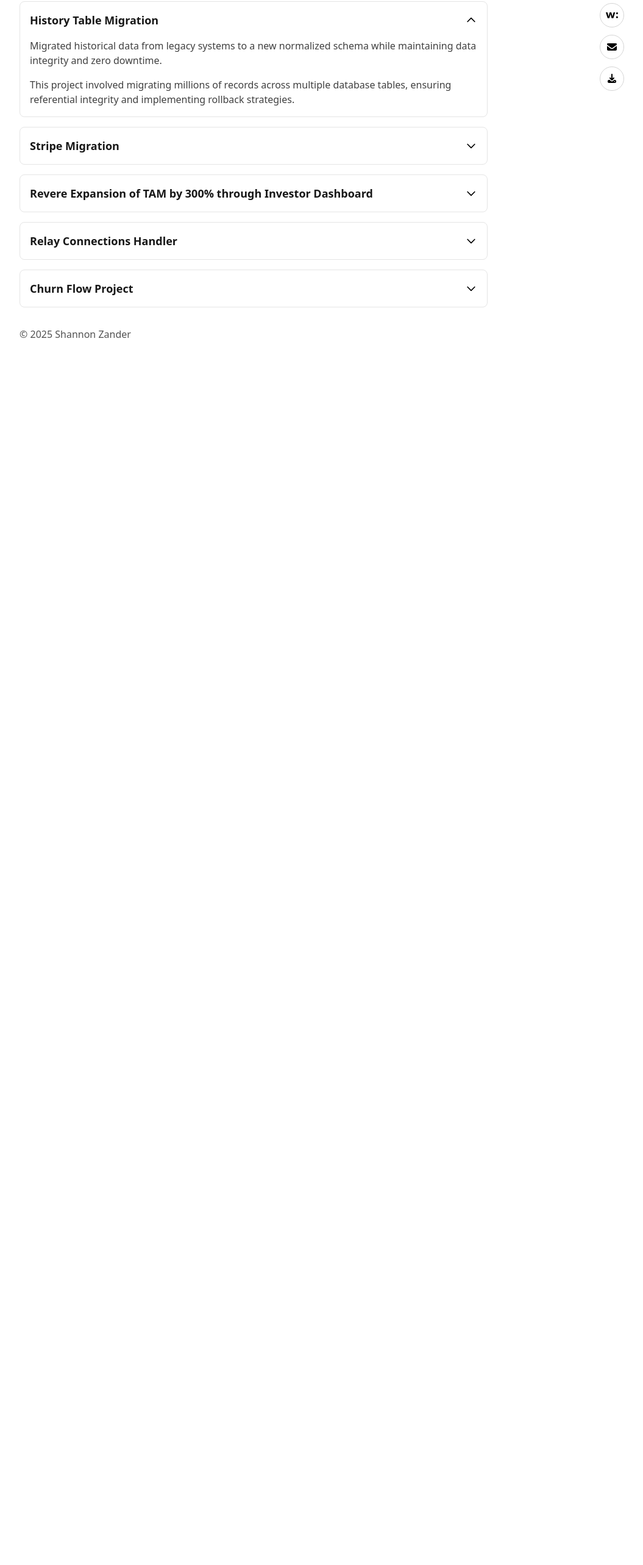
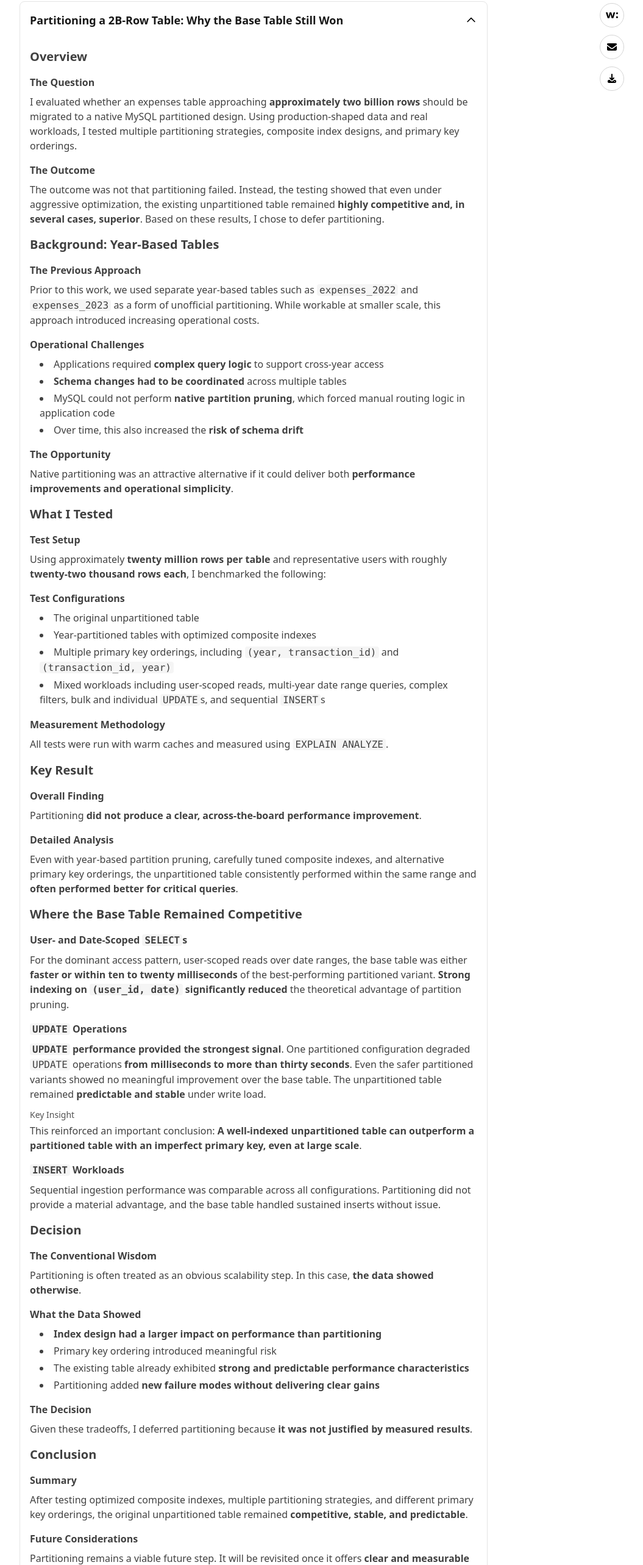
Before and after one commit to sezder/shannon-zander-personal-site, a Next.js app: page /projects in a window 1280 px wide. Shown: the part 211-2777 px from the top of the page at 61% size, without its empty margins (224-1279 px from the left). Before the commit the page ends 835 px from the top, so only its background shows below. Built offline with nearby package versions, Linux system fonts and the light colour scheme; no server answers.

Commit message:
Add project section documenting 2B-row MySQL table partitioning evaluation

```diff
--- a/app/projects/page.tsx
+++ b/app/projects/page.tsx
@@ -66,6 +66,125 @@ export default function ProjectsPage() {
   }
 
   const projects = [
+    {
+      title: 'Partitioning a 2B-Row Table: Why the Base Table Still Won',
+      content: (
+        <div className="space-y-4">
+          <div>
+            <h4 className="text-xl font-semibold mb-3 mt-4">Overview</h4>
+            <h5 className="text-base font-semibold mt-4 mb-2">The Question</h5>
+            <p>
+              I evaluated whether an expenses table approaching <strong>approximately two billion rows</strong> should be migrated to a native MySQL partitioned design. Using production-shaped data and real workloads, I tested multiple partitioning strategies, composite index designs, and primary key orderings.
+            </p>
+            <h5 className="text-base font-semibold mt-4 mb-2">The Outcome</h5>
+            <p>
+              The outcome was not that partitioning failed. Instead, the testing showed that even under aggressive optimization, the existing unpartitioned table remained <strong>highly competitive and, in several cases, superior</strong>. Based on these results, I chose to defer partitioning.
+            </p>
+          </div>
+
+          <div>
+            <h4 className="text-xl font-semibold mb-3 mt-4">Background: Year-Based Tables</h4>
+            <h5 className="text-base font-semibold mt-4 mb-2">The Previous Approach</h5>
+            <p>
+              Prior to this work, we used separate year-based tables such as <code className="bg-neutral-100 dark:bg-neutral-800 px-1 rounded">expenses_2022</code> and <code className="bg-neutral-100 dark:bg-neutral-800 px-1 rounded">expenses_2023</code> as a form of unofficial partitioning. While workable at smaller scale, this approach introduced increasing operational costs.
+            </p>
+            <h5 className="text-base font-semibold mt-4 mb-2">Operational Challenges</h5>
+            <ul className="list-disc list-inside space-y-1 ml-4 mt-2">
+              <li>Applications required <strong>complex query logic</strong> to support cross-year access</li>
+              <li><strong>Schema changes had to be coordinated</strong> across multiple tables</li>
+              <li>MySQL could not perform <strong>native partition pruning</strong>, which forced manual routing logic in application code</li>
+              <li>Over time, this also increased the <strong>risk of schema drift</strong></li>
+            </ul>
+            <h5 className="text-base font-semibold mt-4 mb-2">The Opportunity</h5>
+            <p>
+              Native partitioning was an attractive alternative if it could deliver both <strong>performance improvements and operational simplicity</strong>.
+            </p>
+          </div>
+
+          <div>
+            <h4 className="text-xl font-semibold mb-3 mt-4">What I Tested</h4>
+            <h5 className="text-base font-semibold mt-4 mb-2">Test Setup</h5>
+            <p>
+              Using approximately <strong>twenty million rows per table</strong> and representative users with roughly <strong>twenty-two thousand rows each</strong>, I benchmarked the following:
+            </p>
+            <h5 className="text-base font-semibold mt-4 mb-2">Test Configurations</h5>
+            <ul className="list-disc list-inside space-y-1 ml-4">
+              <li>The original unpartitioned table</li>
+              <li>Year-partitioned tables with optimized composite indexes</li>
+              <li>Multiple primary key orderings, including <code className="bg-neutral-100 dark:bg-neutral-800 px-1 rounded">(year, transaction_id)</code> and <code className="bg-neutral-100 dark:bg-neutral-800 px-1 rounded">(transaction_id, year)</code></li>
+              <li>Mixed workloads including user-scoped reads, multi-year date range queries, complex filters, bulk and individual <code className="bg-neutral-100 dark:bg-neutral-800 px-1 rounded">UPDATE</code>s, and sequential <code className="bg-neutral-100 dark:bg-neutral-800 px-1 rounded">INSERT</code>s</li>
+            </ul>
+            <h5 className="text-base font-semibold mt-4 mb-2">Measurement Methodology</h5>
+            <p>
+              All tests were run with warm caches and measured using <code className="bg-neutral-100 dark:bg-neutral-800 px-1 rounded">EXPLAIN ANALYZE</code>.
+            </p>
+          </div>
+
+          <div>
+            <h4 className="text-xl font-semibold mb-3 mt-4">Key Result</h4>
+            <h5 className="text-base font-semibold mt-4 mb-2">Overall Finding</h5>
+            <p>
+              Partitioning <strong>did not produce a clear, across-the-board performance improvement</strong>.
+            </p>
+            <h5 className="text-base font-semibold mt-4 mb-2">Detailed Analysis</h5>
+            <p>
+              Even with year-based partition pruning, carefully tuned composite indexes, and alternative primary key orderings, the unpartitioned table consistently performed within the same range and <strong>often performed better for critical queries</strong>.
+            </p>
+          </div>
+
+          <div>
+            <h4 className="text-xl font-semibold mb-3 mt-4">Where the Base Table Remained Competitive</h4>
+            <h5 className="text-base font-semibold mt-4 mb-2">User- and Date-Scoped <code className="bg-neutral-100 dark:bg-neutral-800 px-1 rounded">SELECT</code>s</h5>
+            <p>
+              For the dominant access pattern, user-scoped reads over date ranges, the base table was either <strong>faster or within ten to twenty milliseconds</strong> of the best-performing partitioned variant. <strong>Strong indexing on <code className="bg-neutral-100 dark:bg-neutral-800 px-1 rounded">(user_id, date)</code> significantly reduced</strong> the theoretical advantage of partition pruning.
+            </p>
+            <h5 className="text-base font-semibold mt-4 mb-2"><code className="bg-neutral-100 dark:bg-neutral-800 px-1 rounded">UPDATE</code> Operations</h5>
+            <p>
+              <strong><code className="bg-neutral-100 dark:bg-neutral-800 px-1 rounded">UPDATE</code> performance provided the strongest signal</strong>. One partitioned configuration degraded <code className="bg-neutral-100 dark:bg-neutral-800 px-1 rounded">UPDATE</code> operations <strong>from milliseconds to more than thirty seconds</strong>. Even the safer partitioned variants showed no meaningful improvement over the base table. The unpartitioned table remained <strong>predictable and stable</strong> under write load.
+            </p>
+            <h6 className="text-sm font-medium mt-3 mb-1 text-neutral-600 dark:text-neutral-400">Key Insight</h6>
+            <p>
+              This reinforced an important conclusion: <strong>A well-indexed unpartitioned table can outperform a partitioned table with an imperfect primary key, even at large scale</strong>.
+            </p>
+            <h5 className="text-base font-semibold mt-4 mb-2"><code className="bg-neutral-100 dark:bg-neutral-800 px-1 rounded">INSERT</code> Workloads</h5>
+            <p>
+              Sequential ingestion performance was comparable across all configurations. Partitioning did not provide a material advantage, and the base table handled sustained inserts without issue.
+            </p>
+          </div>
+
+          <div>
+            <h4 className="text-xl font-semibold mb-3 mt-4">Decision</h4>
+            <h5 className="text-base font-semibold mt-4 mb-2">The Conventional Wisdom</h5>
+            <p>
+              Partitioning is often treated as an obvious scalability step. In this case, <strong>the data showed otherwise</strong>.
+            </p>
+            <h5 className="text-base font-semibold mt-4 mb-2">What the Data Showed</h5>
+            <ul className="list-disc list-inside space-y-1 ml-4 mt-2">
+              <li><strong>Index design had a larger impact on performance than partitioning</strong></li>
+              <li>Primary key ordering introduced meaningful risk</li>
+              <li>The existing table already exhibited <strong>strong and predictable performance characteristics</strong></li>
+              <li>Partitioning added <strong>new failure modes without delivering clear gains</strong></li>
+            </ul>
+            <h5 className="text-base font-semibold mt-4 mb-2">The Decision</h5>
+            <p>
+              Given these tradeoffs, I deferred partitioning because <strong>it was not justified by measured results</strong>.
+            </p>
+          </div>
+
+          <div>
+            <h4 className="text-xl font-semibold mb-3 mt-4">Conclusion</h4>
+            <h5 className="text-base font-semibold mt-4 mb-2">Summary</h5>
+            <p>
+              After testing optimized composite indexes, multiple partitioning strategies, and different primary key orderings, the original unpartitioned table remained <strong>competitive, stable, and predictable</strong>.
+            </p>
+            <h5 className="text-base font-semibold mt-4 mb-2">Future Considerations</h5>
+            <p>
+              Partitioning remains a viable future step. It will be revisited once it offers <strong>clear and measurable advantages</strong> over a well-designed base table.
+            </p>
+          </div>
+        </div>
+      ),
+    },
     {
       title: 'History Table Migration',
       content: (
```
